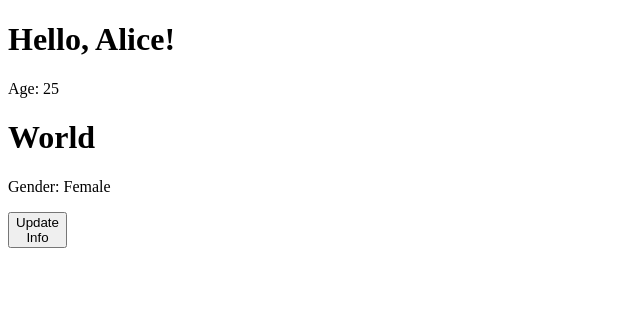
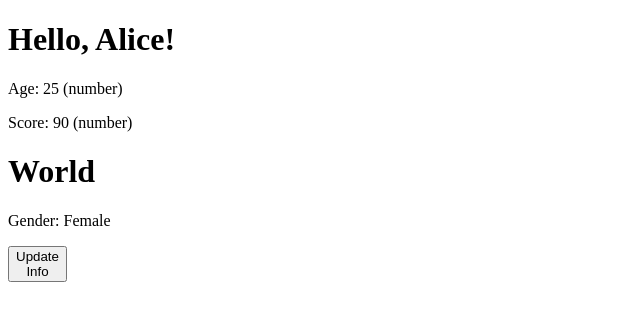
Before and after one commit to SafeWinter/react18-complete, a React (Create React App) app in the folder P1_Introduction/Ch1_react_core/S4P04_comp_state_data_transfer/code/diy/my-app/: page / in a window 1280 px wide. Shown: the top 320 px of the page, without its empty margins (0-640 px from the left). Built offline with nearby package versions, Linux system fonts and the light colour scheme.

Commit message:
test: pass a number into a comp

```diff
--- a/P1_Introduction/Ch1_react_core/S4P04_comp_state_data_transfer/code/diy/my-app/src/App.js
+++ b/P1_Introduction/Ch1_react_core/S4P04_comp_state_data_transfer/code/diy/my-app/src/App.js
@@ -8,14 +8,17 @@ class App extends React.Component {
   state = {
     name: 'Alice',
     age: 25,
-    gender: 'Female'
+    gender: 'Female',
+    score: 90
   }
 
   render() {
+    const {name, age, gender} = this.state;
+    const stuInfo = {name, age, gender}
     return (
       <>
-        <Hello stuInfo={this.state} />
-        <World stuInfo={this.state} />
+        <Hello stuInfo={stuInfo} score={this.state.score} />
+        <World stuInfo={stuInfo} />
         <Button onClick={() => this.setState({ name: 'Bob', age: 20, gender: 'Male' })}>
           <div>Update</div>
           <div>Info</div>
--- a/P1_Introduction/Ch1_react_core/S4P04_comp_state_data_transfer/code/diy/my-app/src/component/Hello.jsx
+++ b/P1_Introduction/Ch1_react_core/S4P04_comp_state_data_transfer/code/diy/my-app/src/component/Hello.jsx
@@ -2,7 +2,8 @@ const Hello = (props) => {
   return (
     <div>
       <h1>Hello, {props.stuInfo.name}!</h1>
-      <p>Age: {props.stuInfo.age}</p>
+      <p>Age: {props.stuInfo.age} ({typeof props.stuInfo.age})</p>
+      <p>Score: {props.score} ({typeof props.score})</p>
     </div>
   );
 };
```
Also changed, not shown: 1 other file (tests, documents, lock files or other folders).
